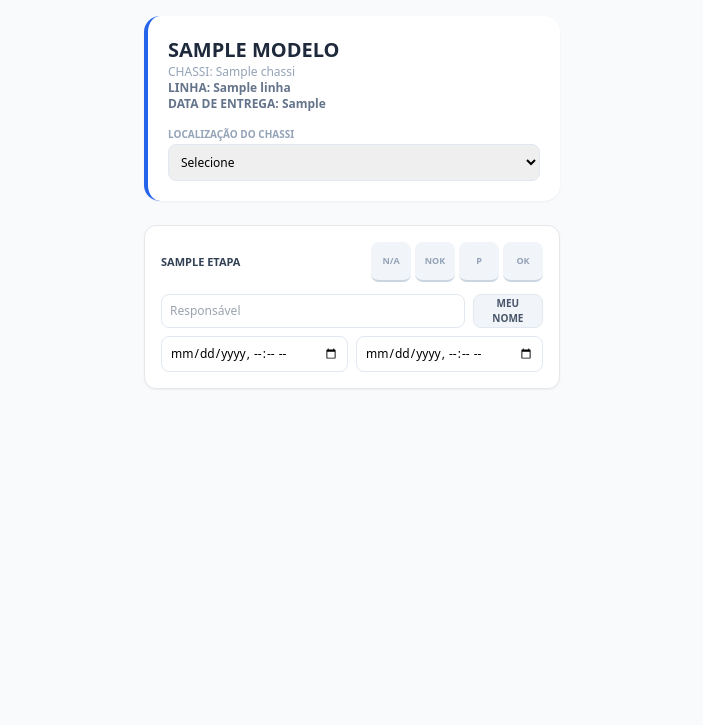
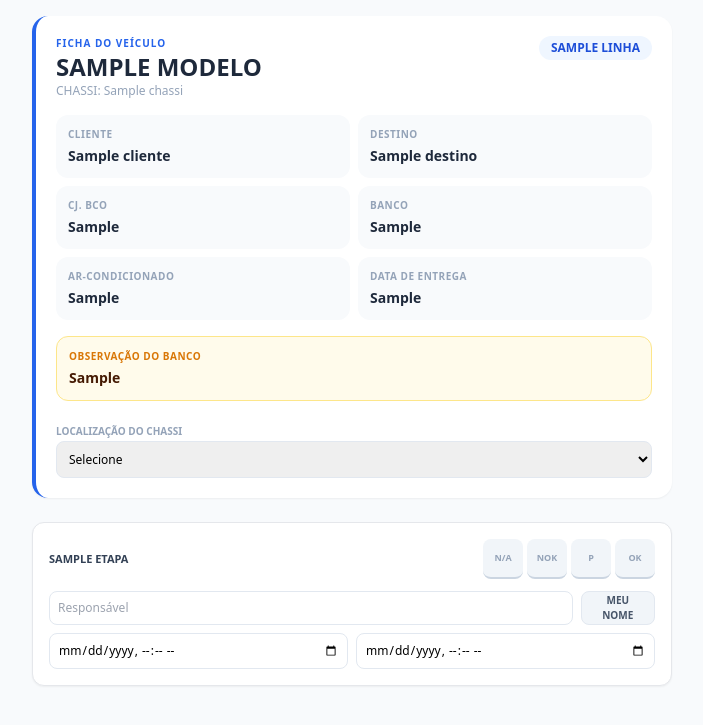
Before and after one commit to paulo1998dantas-crypto/projeto_final-main, a FastAPI app: template templates/detalhes.html in a window 1280 px wide. Shown: the part 56-781 px from the top of the page, without its empty margins (288-991 px from the left). Run offline with FastAPI, Linux system fonts and the light colour scheme; the template is opened without the code that fills it: most values are stand-ins (such as "Sample title", 1, 10 or a date in 2020); some libraries are stand-ins or nearby versions.

Commit message:
feat: torna Visão GERAL inicial e amplia ficha

```diff
--- a/main.py
+++ b/main.py
@@ -532,7 +532,7 @@ def carregar_veiculos_dashboard(db: Session, modelo: str = None, linha: str = No
 ensure_default_admin()
 
 @app.get("/")
-async def home(request: Request, db: Session = Depends(database.get_db), modelo: str = None, etapa: str = None, visao: str = "gerencial", linha: str = None):
+async def home(request: Request, db: Session = Depends(database.get_db), modelo: str = None, etapa: str = None, visao: str = "geral", linha: str = None):
     current_user = require_login(request, db)
     if not current_user:
         return RedirectResponse(url="/login", status_code=303)
@@ -1084,7 +1084,7 @@ async def login_post(request: Request, nome: str = Form(...), senha: str = Form(
             status_code=401,
         )
     token = create_session(db, usuario)
-    resp = RedirectResponse(url="/", status_code=303)
+    resp = RedirectResponse(url="/?visao=geral", status_code=303)
     set_session_cookie(resp, token)
     return resp
 
--- a/templates/detalhes.html
+++ b/templates/detalhes.html
@@ -12,14 +12,53 @@
         <img src="/static/logo.png" class="h-6">
     </header>
 
-    <main class="p-4 max-w-md mx-auto">
-        <div class="bg-white p-5 rounded-2xl shadow-sm mb-6 border-l-4 border-blue-600 space-y-2">
-            <div>
-                <h1 class="text-xl font-black text-slate-800 uppercase">{{ veiculo.modelo }}</h1>
-                <p class="text-xs text-slate-400">CHASSI: {{ veiculo.chassi }}</p>
-                <p class="text-xs text-slate-500 font-semibold">LINHA: {{ veiculo.linha or "NÃO INFORMADA" }}</p>
-                <p class="text-xs text-slate-500 font-semibold">DATA DE ENTREGA: {{ veiculo.data_entrega_fmt or "-" }}</p>
+    <main class="p-4 max-w-2xl mx-auto">
+        <div class="bg-white p-5 rounded-2xl shadow-sm mb-6 border-l-4 border-blue-600 space-y-4">
+            <div class="flex flex-col gap-3 sm:flex-row sm:items-start sm:justify-between">
+                <div>
+                    <p class="text-[10px] font-black uppercase tracking-widest text-blue-600">Ficha do veículo</p>
+                    <h1 class="text-2xl font-black text-slate-800 uppercase">{{ veiculo.modelo }}</h1>
+                    <p class="text-xs text-slate-400">CHASSI: {{ veiculo.chassi }}</p>
+                </div>
+                <span class="self-start rounded-full bg-blue-50 px-3 py-1 text-xs font-black uppercase text-blue-700">
+                    {{ veiculo.linha or "LINHA NÃO INFORMADA" }}
+                </span>
             </div>
+
+            <div class="grid grid-cols-1 gap-2 sm:grid-cols-2">
+                <div class="rounded-xl bg-slate-50 p-3">
+                    <p class="text-[10px] font-black uppercase tracking-wider text-slate-400">Cliente</p>
+                    <p class="mt-1 text-sm font-bold text-slate-800">{{ veiculo.cliente or "-" }}</p>
+                </div>
+                <div class="rounded-xl bg-slate-50 p-3">
+                    <p class="text-[10px] font-black uppercase tracking-wider text-slate-400">Destino</p>
+                    <p class="mt-1 text-sm font-bold text-slate-800">{{ veiculo.destino or "-" }}</p>
+                </div>
+                <div class="rounded-xl bg-slate-50 p-3">
+                    <p class="text-[10px] font-black uppercase tracking-wider text-slate-400">CJ. BCO</p>
+                    <p class="mt-1 text-sm font-bold text-slate-800">{{ veiculo.cj_bco or "-" }}</p>
+                </div>
+                <div class="rounded-xl bg-slate-50 p-3">
+                    <p class="text-[10px] font-black uppercase tracking-wider text-slate-400">Banco</p>
+                    <p class="mt-1 text-sm font-bold text-slate-800">{{ veiculo.banco_presente or "-" }}</p>
+                </div>
+                <div class="rounded-xl bg-slate-50 p-3">
+                    <p class="text-[10px] font-black uppercase tracking-wider text-slate-400">Ar-condicionado</p>
+                    <p class="mt-1 text-sm font-bold text-slate-800">{{ veiculo.ar_condicionado or "-" }}</p>
+                </div>
+                <div class="rounded-xl bg-slate-50 p-3">
+                    <p class="text-[10px] font-black uppercase tracking-wider text-slate-400">Data de entrega</p>
+                    <p class="mt-1 text-sm font-bold text-slate-800">{{ veiculo.data_entrega_fmt or "-" }}</p>
+                </div>
+            </div>
+
+            {% if veiculo.banco_comentario %}
+            <div class="rounded-xl border border-amber-200 bg-amber-50 p-3">
+                <p class="text-[10px] font-black uppercase tracking-wider text-amber-600">Observação do banco</p>
+                <p class="mt-1 text-sm font-semibold text-amber-950">{{ veiculo.banco_comentario }}</p>
+            </div>
+            {% endif %}
+
             <div>
                 <label class="text-[10px] text-slate-400 font-bold uppercase">Localização do chassi</label>
                 <select class="w-full border border-slate-200 rounded-lg p-2 text-xs" onchange="salvarLocalizacao(this)">
```
